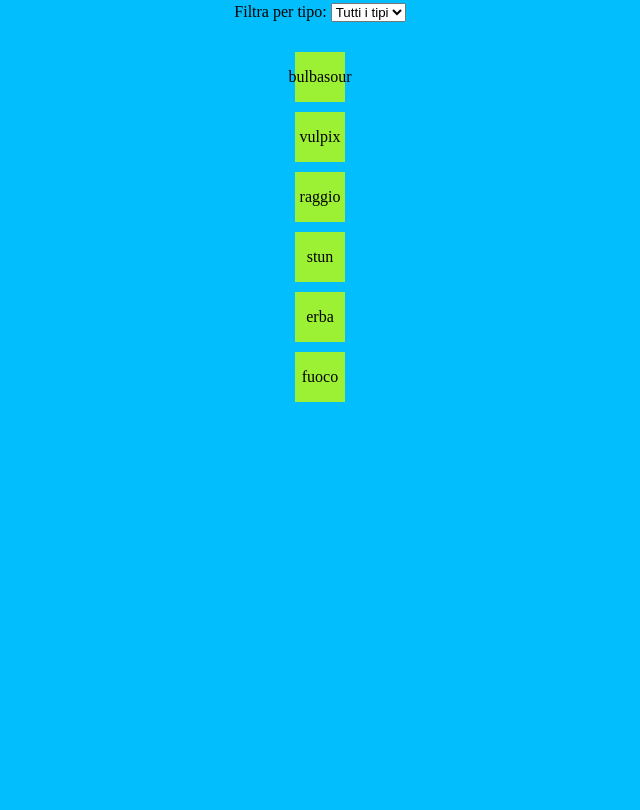
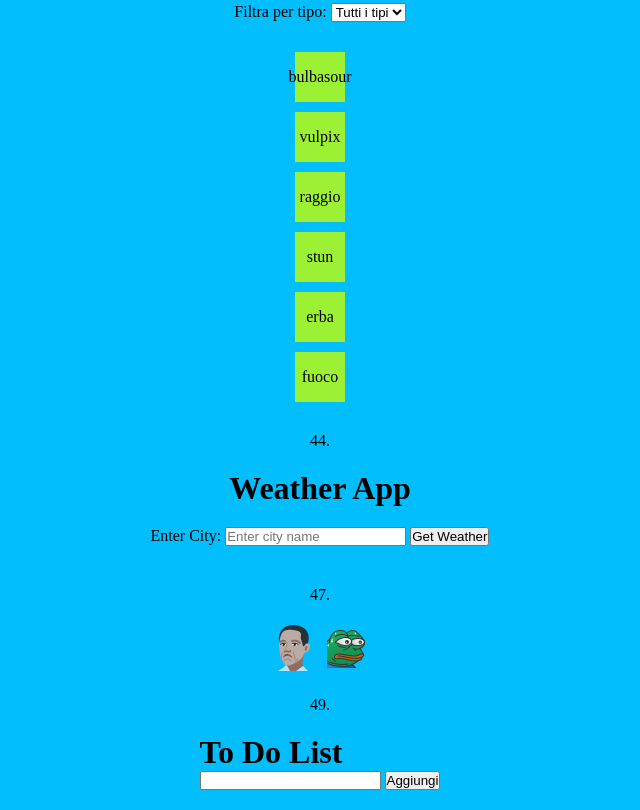
Before and after one commit to LotherDin/Es.Dicembre, a website: page index.html in a window 1280 px wide. Shown: the part 8471-9281 px from the top of the page, without its empty margins (320-960 px from the left). Before the commit the page ends 8883 px from the top, so only its background shows below. Drawn offline with nearby package versions, Linux system fonts and the light colour scheme.

Commit message:
add-zooming-new es

```diff
--- a/index.html
+++ b/index.html
@@ -5,6 +5,7 @@
     <meta name="viewport" content="width=device-width, initial-scale=1.0">
     <link rel="stylesheet" href="style.css">
     <script src="https://cdn.jsdelivr.net/npm/chart.js"></script>
+   <!-- <script src="node_modules/zooming/docs/cd" ></script>-->
     <title>Es.Dicembre</title>
 </head>
 <body>
@@ -432,7 +433,7 @@
 
   <!--46. Sistema di filtraggio elementi:**
 Implementa un sistema per filtrare un elenco di elementi.-->
-46 <div class="filterContainer">
+46.<div class="filterContainer">
     <label for="filterType">Filtra per tipo:</label>
     <select id="filterType">
         <option value="all">Tutti i tipi</option>
@@ -445,10 +446,40 @@
 </div>
         <div id="itemList"></div>
 
+        <!--44. Integra API esterna:**
+Utilizza un'API esterna per visualizzare dati, come le informazioni meteorologiche.
+-->
+44. <h1>Weather App</h1>
+
+<div>
+    <label for="cityInput">Enter City:</label>
+    <input type="text" id="cityInput" placeholder="Enter city name">
+    <button onclick="getWeather()">Get Weather</button>
+</div>
+
+<div id="weatherInfo"></div>
+
+<!--47. Galleria immagini con zoom:**
+Crea una galleria di immagini che permette di zoomare al clic.-->
+47.
+<div class="zoomImg">
+    <img src="img/icons8-meme-48.png" data-action="zoom">
+    <img src="img/icons8-monaci-48.png" data-action="zoom">
+
+</div>
 
 
-
-
+<!--49. Applicazione todo-list:**
+Sviluppa un'applicazione per gestire una lista di cose da fare.-->
+49.<div>
+    <h1>To Do List</h1>
+    <input id="inputAdd">
+    <button id="buttonAdd">Aggiungi</button>
+</div>
+<div>
+    <ul id="list">
+    </ul>
+</div>
 
     <script src="script.js"></script>
 
--- a/package.json
+++ b/package.json
@@ -1,5 +1,6 @@
 {
   "dependencies": {
-    "chart.js": "^4.4.1"
+    "chart.js": "^4.4.1",
+    "zooming": "^2.1.1"
   }
 }
--- a/script.js
+++ b/script.js
@@ -954,3 +954,51 @@
     renderitems(selectedFilter);
 
 });
+
+//44. Integra API esterna:Utilizza un'API esterna per visualizzare dati, come le informazioni meteorologiche.
+
+function getWeather() {
+    const apiKey = '0f70330c56f328e8429a8dd3a6190603'
+    const cityInput = document.getElementById('cityInput').value;
+
+    const apiUrl = 'https://home.openweathermap.org/dashboard/trigger';
+
+
+    //effettuo la richiesta con FETCH
+    fetch(apiUrl)
+        .then(responde => responde.json())
+        .then(data => {
+            //estrazione info meteo dalla risposta
+            const temperature = data.main.temp;
+            const description = data.weather[0].description;
+
+            //visualizza le info sulla pagina html
+            const weatherInfoElement = document.getElementById('weatherInfo');
+            weatherInfoElement.innerHTML = `<p>Temperature: ${temperature}°C</p>
+        <p>Condition: ${description}</p>`;
+        })
+
+        .catch(error => {
+            console.error('Error fetching weather data:', error);
+            const weatherInfoElement = document.getElementById('weatherInfo');
+            weatherInfoElement.innerHTML = '<p>Error fetching weather data. Please try again.</p>';
+        });
+}
+//47. Galleria immagini con zoom:Crea una galleria di immagini che permette di zoomare al clic.
+document.addEventListener('DOMContentLoaded', function () {
+    zoomingjs.init();
+
+});
+
+//49. Applicazione todo-list:Sviluppa un'applicazione per gestire una lista di cose da fare.
+let inputAdd = document.getElementById("inputAdd");
+let buttonAdd = document.getElementById("buttonAdd");
+let list = document.getElementById("list");
+
+function aggiungi() {
+    let taskName = inputAdd.value;
+    let newListItems = document.createElement("li");
+    newListItems.textContent = taskName;
+    list.appendChild(newListItems)
+}
+buttonAdd.addEventListener("click", aggiungi);
```
Also changed, not shown: 1 other file.
